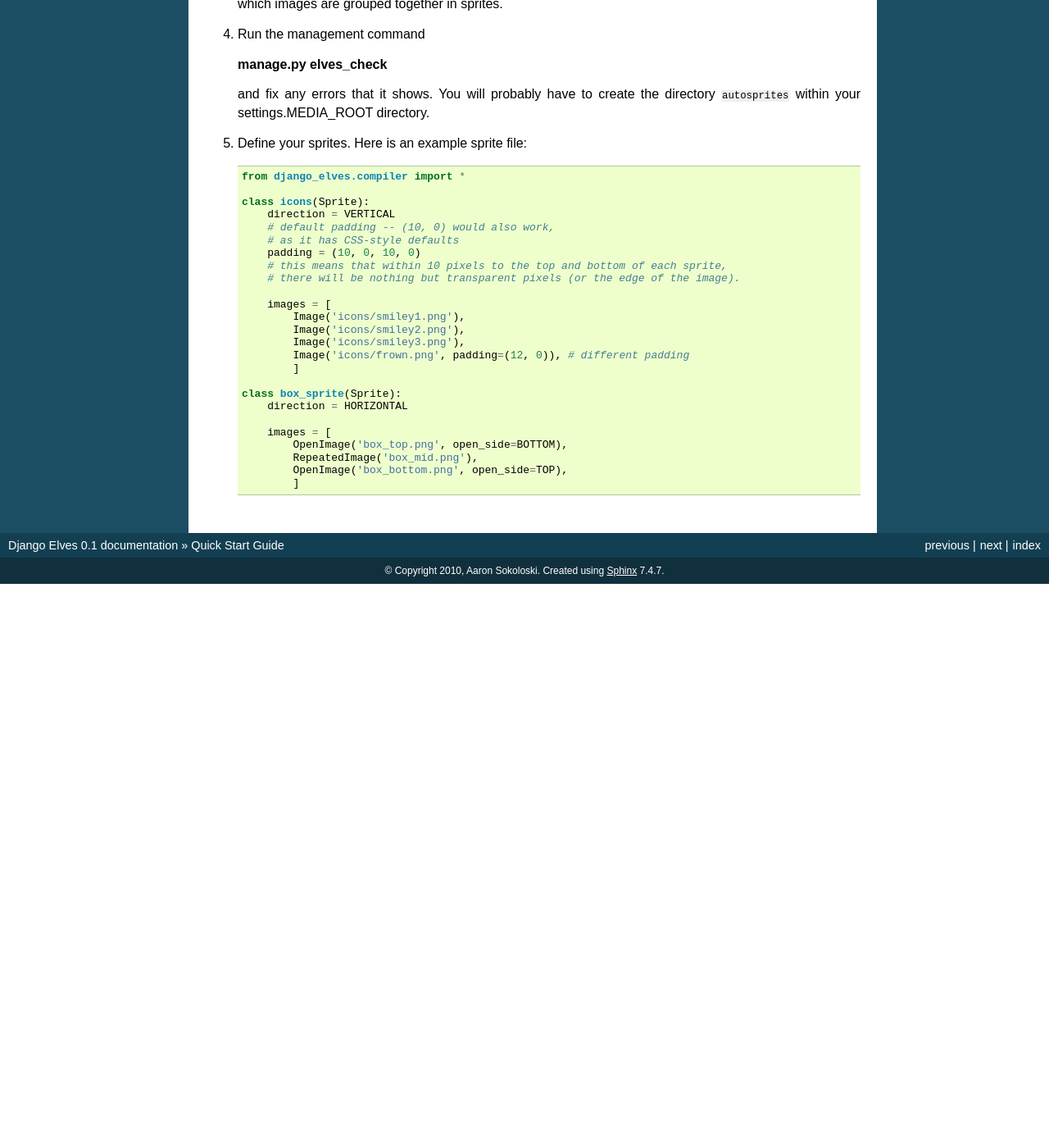
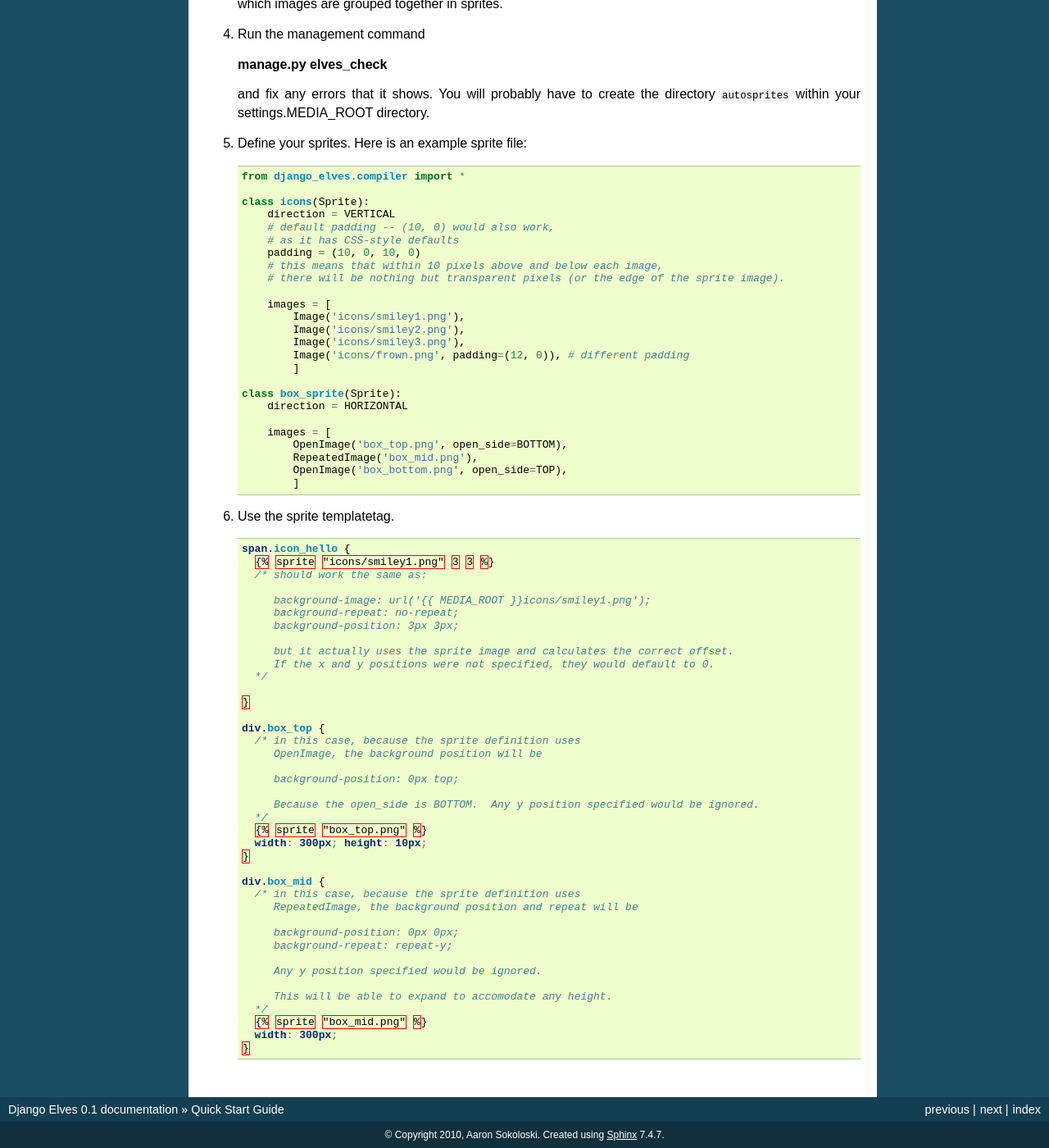
Before and after one commit to asokoloski/django-elves, a Sphinx documentation site: the page built from doc/source/quickstart.rst, in a window 1280 px wide and 1400 px high, scrolled down 561 px. Shown: the whole window at 82% size. Built offline with Sphinx 7.4.7, drawn with Linux system fonts in a browser that asks for light colours; before the commit the page ends 1273 px from its top, so only the background shows below that; some of the changed text lies outside the part shown.

Commit message:
more documentation work

```diff
--- /dev/null
+++ b/doc/source/example_css.rst
@@ -0,0 +1,42 @@
+.. code-block:: css
+
+        span.icon_hello {
+          {% sprite "icons/smiley1.png" 3 3 %}
+          /* should work the same as:
+
+             background-image: url('{{ MEDIA_ROOT }}icons/smiley1.png');
+             background-repeat: no-repeat;
+             background-position: 3px 3px;
+
+             but it actually uses the sprite image and calculates the correct offset.
+             If the x and y positions were not specified, they would default to 0.
+          */
+
+        }
+
+        div.box_top {
+          /* in this case, because the sprite definition uses
+             OpenImage, the background position will be
+
+             background-position: 0px top;
+
+             Because the open_side is BOTTOM.  Any y position specified would be ignored.
+          */
+          {% sprite "box_top.png" %}
+          width: 300px; height: 10px;
+        }
+
+        div.box_mid {
+          /* in this case, because the sprite definition uses
+             RepeatedImage, the background position and repeat will be
+
+             background-position: 0px 0px;
+             background-repeat: repeat-y;
+
+             Any y position specified would be ignored.
+
+             This will be able to expand to accomodate any height.
+          */
+          {% sprite "box_mid.png" %}
+          width: 300px;
+        }
--- a/doc/source/example_sprite_file.rst
+++ b/doc/source/example_sprite_file.rst
@@ -8,8 +8,8 @@
             # default padding -- (10, 0) would also work,
             # as it has CSS-style defaults
             padding = (10, 0, 10, 0)
-            # this means that within 10 pixels to the top and bottom of each sprite,
-            # there will be nothing but transparent pixels (or the edge of the image).
+            # this means that within 10 pixels above and below each image,
+            # there will be nothing but transparent pixels (or the edge of the sprite image).
 
             images = [
                 Image('icons/smiley1.png'),
--- a/doc/source/index.rst
+++ b/doc/source/index.rst
@@ -13,6 +13,8 @@ Contents:
 
    about_css_sprites
    quickstart
+   configuration
+   sprite_definitions
    sprite_tag
 
 Indices and tables
--- a/doc/source/quickstart.rst
+++ b/doc/source/quickstart.rst
@@ -41,3 +41,7 @@ look at the full configuration options.
 #. Define your sprites.  Here is an example sprite file:
 
    .. include:: example_sprite_file.rst
+
+#. Use the sprite templatetag.
+
+   .. include:: example_css.rst
--- /dev/null
+++ b/doc/source/sprite_definitions.rst
@@ -0,0 +1,4 @@
+Sprite Definitions
+==================
+
+YEEEEEAAAAAAAAAAAAA
```
Also changed, not shown: doc/source/about_css_sprites.rst (+16 -0 lines), doc/source/configuration.rst (added, +38 -0 lines), 2 other files.
